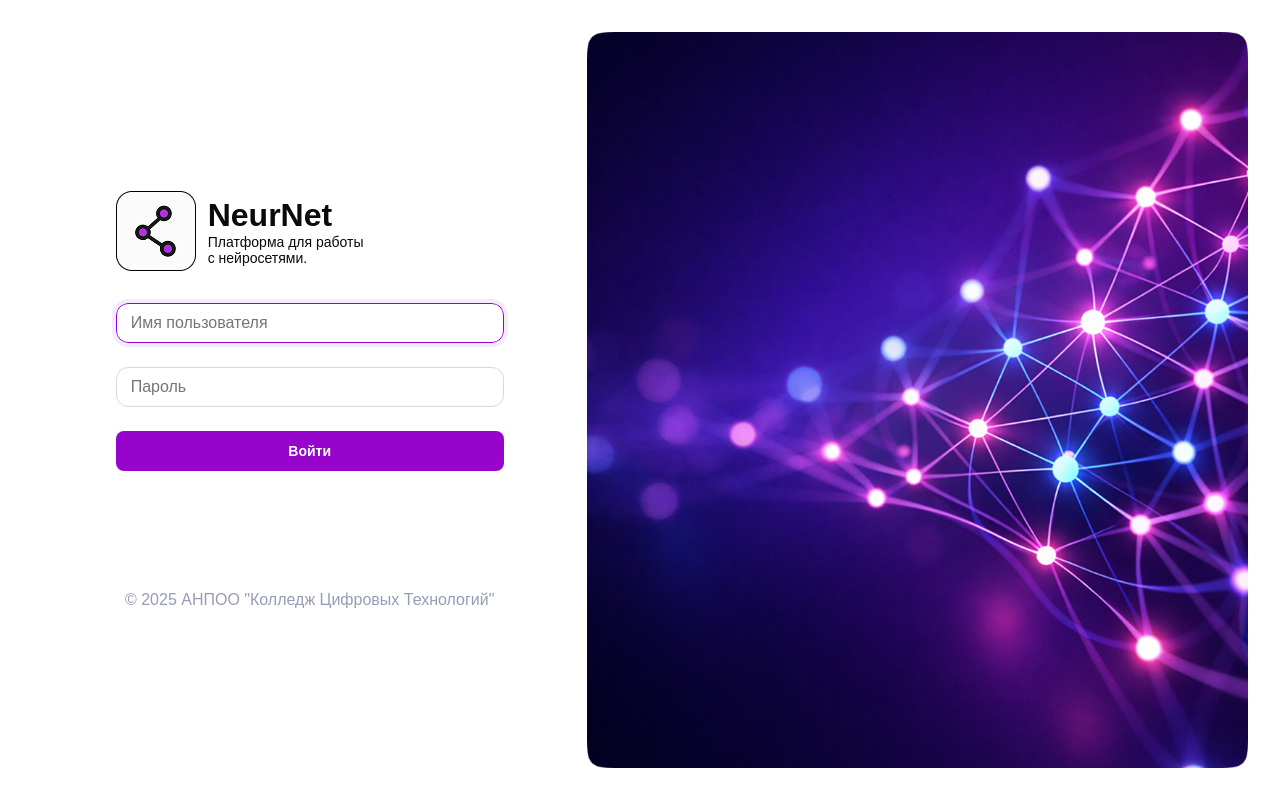
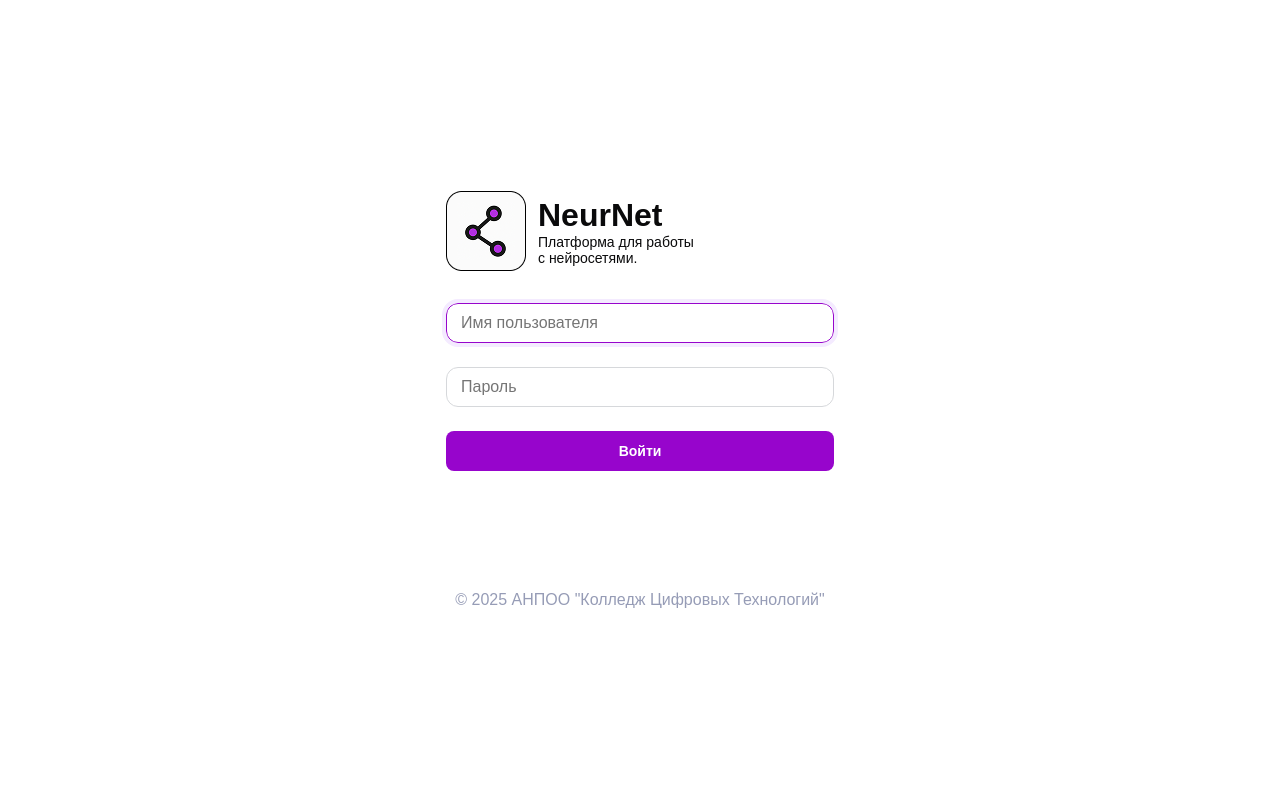
Before and after one commit to NeurNet/Neur.Client.Web, a React (Vite) app: page /login in a window 1280 px wide. Built offline with nearby package versions, Linux system fonts and the light colour scheme; no server answers.

Commit message:
feat: add some login page adaptivity

```diff
--- a/src/pages/login/Login.module.css
+++ b/src/pages/login/Login.module.css
@@ -56,3 +56,13 @@
 .copyright {
   color: hsla(228, 18%, 65%, 1);
 }
+
+@media screen and (max-width: 1300px) {
+  .wrapper {
+    padding: 0;
+  }
+
+  .loginArt {
+    display: none;
+  }
+}
--- a/src/pages/login/Login.tsx
+++ b/src/pages/login/Login.tsx
@@ -81,7 +81,7 @@ export function Login() {
         </span>
       </section>
 
-      <img src={loginArt} alt="Login art" />
+      <img src={loginArt} className={classes.loginArt} alt="Login art" />
     </div>
   );
 }
```
